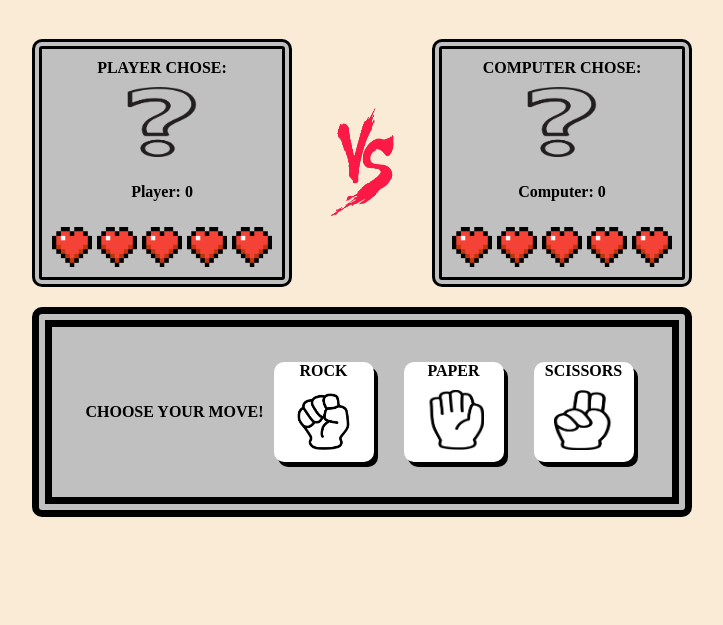
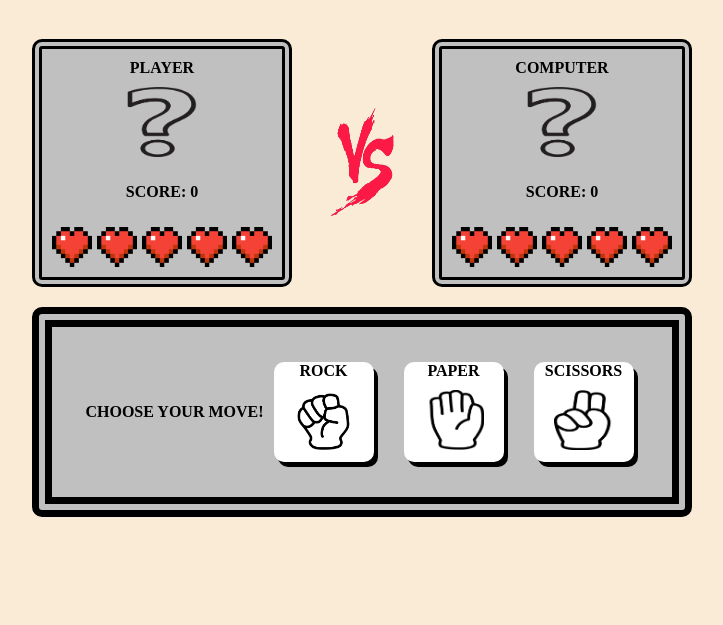
Before and after one commit to nthomasvan/rock-paper-scissors, a plain HTML site: page index.html in a window 1280 px wide. Shown: the part 89-714 px from the top of the page, without its empty margins (278-1001 px from the left). Drawn offline with Linux system fonts and the light colour scheme.

Commit message:
Updated player and computer UI, remove chose and added Score

```diff
--- a/index.html
+++ b/index.html
@@ -13,10 +13,10 @@
     <div class="scoreBoard">
       <div class="score-area">
         <div class="choice">
-          PLAYER CHOSE:
+          PLAYER
         </div>
           <img class="result" id="playerChoice" src="images/questionMark.png" style="width:70px;height:70px">
-        <p class="score" id="playerScore">Player: 0</p>
+        <p class="score" id="playerScore">SCORE: 0</p>
         <div class="health">
           <img class="health" id="playerHeath-1" src="images/heart.png" style="width:40px;height=40px">
           <img class="health" id="playerHeath-2" src="images/heart.png" style="width:40px;height=40px">
@@ -28,10 +28,10 @@
       <img src="images/versus.png" style="width:120px;height:130px">
       <div class="score-area">
         <div class="choice">
-          COMPUTER CHOSE:
+          COMPUTER
         </div>
           <img class="result" id="computerChoice" src="images/questionMark.png" style="width:70px;height:70px">
-        <p class="score" id="computerScore">Computer: 0</p>
+        <p class="score" id="computerScore">SCORE: 0</p>
         <div class="health">
           <img class="health" id="computerHeath-1" src="images/heart.png" style="width:40px;height=40px">
           <img class="health" id="computerHeath-2" src="images/heart.png" style="width:40px;height=40px">
--- a/rock-paper-scissor.js
+++ b/rock-paper-scissor.js
@@ -120,8 +120,8 @@ function processChoice(playerSelection){
 
 //Updates player score and hearts health bar
 function updateScore(){
-    document.getElementById('computerScore').innerHTML = `Computer: ${computerScore}`
-    document.getElementById('playerScore').innerHTML = `Player: ${playerScore}`
+    document.getElementById('computerScore').innerHTML = `SCORE: ${computerScore}`
+    document.getElementById('playerScore').innerHTML = `SCORE: ${playerScore}`
 
     if(playerScore == 4){
         document.getElementById(`computerHeath-${playerScore}`).src = "images/heartEmpty.png"
```
